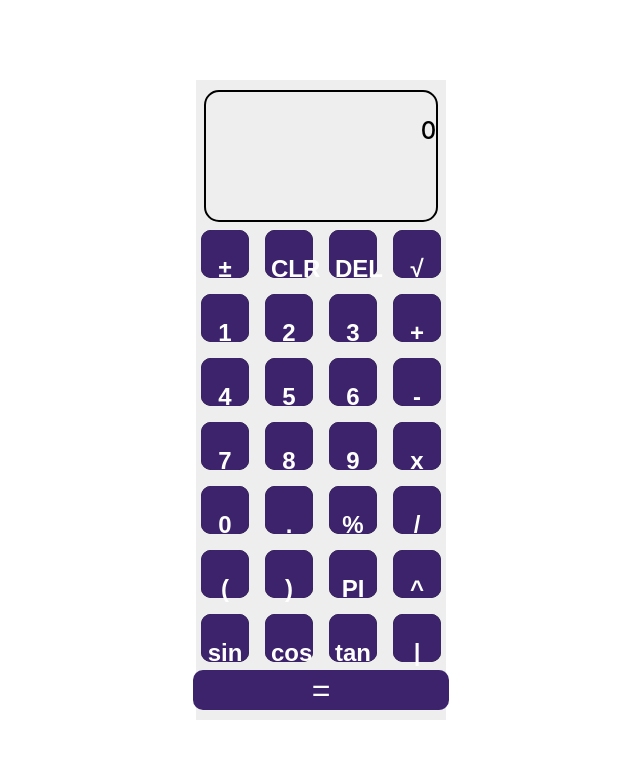
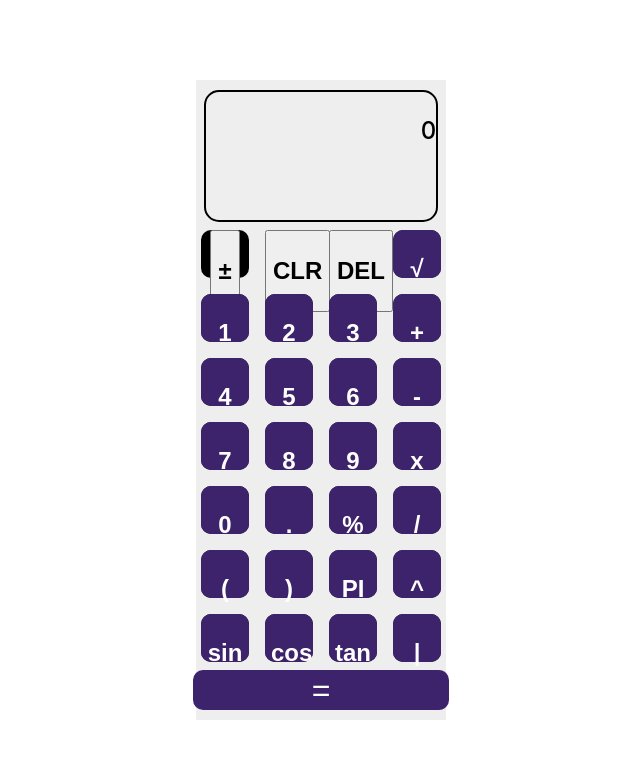
Before and after one commit to xennia316/Practice, a React (Create React App) app in the folder client/: page / in a window 1280 px wide. Shown: the top 758 px of the page, without its empty margins (319-959 px from the left). Built offline with nearby package versions, Linux system fonts and the light colour scheme.

Commit message:
new changes on button section look

```diff
--- a/client/src/ButtonSection.jsx
+++ b/client/src/ButtonSection.jsx
@@ -4,7 +4,7 @@ import styles from "./Buttons/button.module.css";
 const button = (param) => {
   return (
     <div className={styles.buttonBody}>
-      <button className={`op ${styles.button}`} onClick={param.onClick}>
+      <button className={`op ${styles.button1}`} onClick={param.onClick}>
         <p className={styles.buttonText} onClick={param.onClick}>
           {param.value}
         </p>
```
